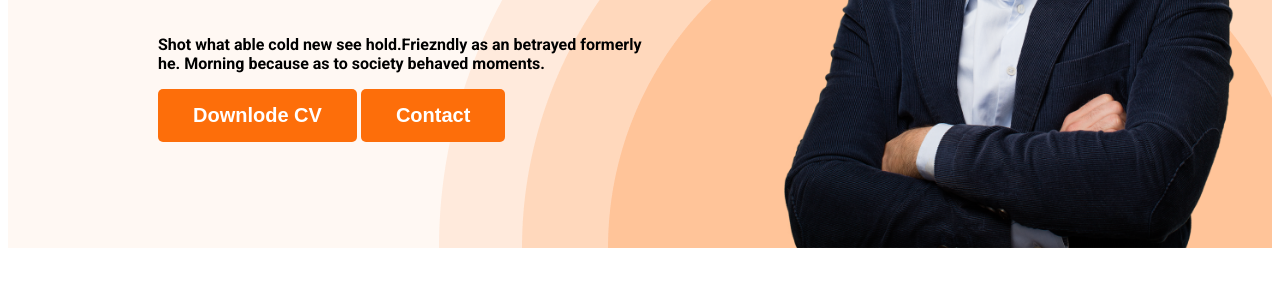
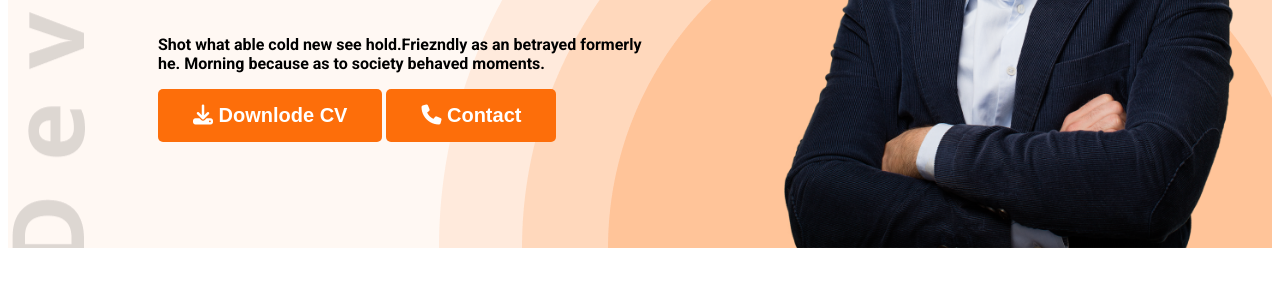
Before and after one commit to shimul950/developer-portfolio, a plain HTML site: page index.html in a window 1280 px wide. Shown: the part 512-800 px from the top of the page. Drawn offline with nearby package versions, Linux system fonts and the light colour scheme.

Commit message:
added icon

```diff
--- a/index.html
+++ b/index.html
@@ -9,6 +9,7 @@
 <link rel="preconnect" href="https://fonts.gstatic.com" crossorigin>
 <link href="https://fonts.googleapis.com/css2?family=Open+Sans:wght@800&family=Roboto:ital,wght@0,700;1,700&display=swap" rel="stylesheet">
    <link rel="stylesheet" href="style/portfolio.css">
+   <script src="https://kit.fontawesome.com/7b70e36457.js" crossorigin="anonymous"></script>
 </head>
 <body>
     <header class="header">
@@ -25,8 +26,8 @@
                 <h3 class="banner-greeting">Hi, I  am</h3>
                 <h1 class="banner-title">Mary Hardy</h1>
                 <p class="banner-content">Shot what able cold new see hold.Friezndly as an betrayed formerly he. Morning because as to society behaved moments.</p>
-                <button class="btn-primary">Downlode CV</button>
-                <button class="btn-primary">Contact</button>
+                <button class="btn-primary"><i class="fa-solid fa-download"></i> Downlode CV</button>
+                <button class="btn-primary"><i class="fa-solid fa-phone"></i> Contact</button>
             </div>
             <img class="profile" src="images/hardy.png" alt="">
         </div>
@@ -165,7 +166,7 @@
             </div>
 
             <div class="download-cv">
-                <button class="btn-primary">Download CV</button>
+                <button class="btn-primary"><i class="fa-solid fa-download"></i> Download CV</button>
             </div>
 
         </section>
--- a/style/portfolio.css
+++ b/style/portfolio.css
@@ -53,9 +53,9 @@
 /* header related style */
 .header {
     background: #FFF8F3;
-    background-image: url('../images/header_bg.png');
+    background-image: url('../images/header_bg.png'), url('../images/developer.png');
     background-repeat: no-repeat;
-    background-position: bottom right;
+    background-position: bottom right, top left;
 }
 
 .banner {
```
